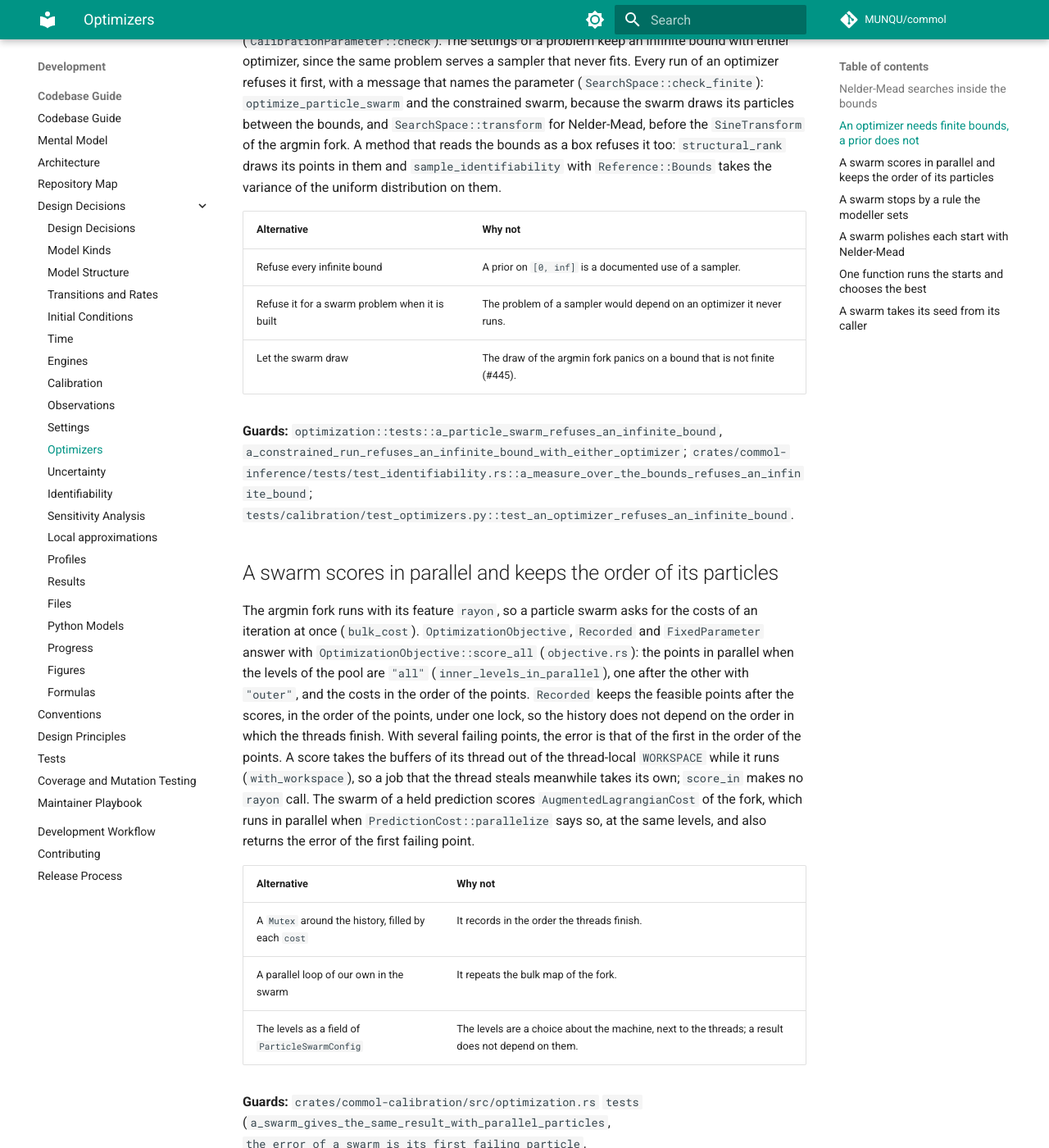
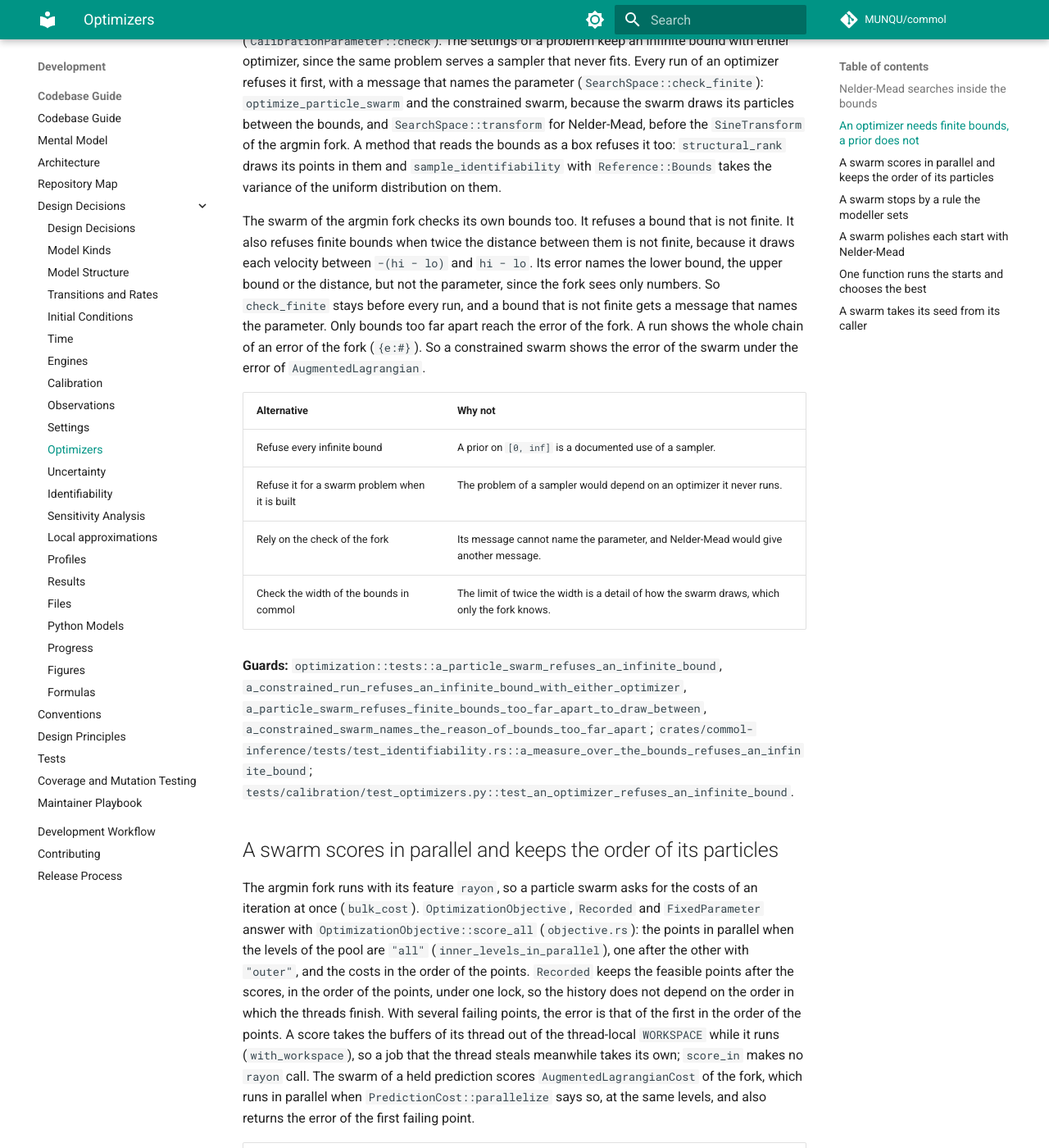
Before and after one commit to MUNQU/commol, an MkDocs documentation site: the page built from docs/codebase/decisions/optimizers.md, in a window 1280 px wide and 1400 px high, scrolled down 805 px. Shown: the whole window at 82% size. Built offline with MkDocs 1.6.1 and Material for MkDocs 9.7.7, drawn with Linux system fonts in a browser that asks for light colours; comment, search, counter and statistics services are not loaded; the version menu is left out.

Commit message:
fix(calibration): an optimizer error shows the reason of the argmin fork

```diff
--- a/docs/codebase/decisions/optimizers.md
+++ b/docs/codebase/decisions/optimizers.md
@@ -37,14 +37,28 @@ refuses it too: `structural_rank` draws its points in them and
 `sample_identifiability` with `Reference::Bounds` takes the variance of the
 uniform distribution on them.
 
+The swarm of the argmin fork checks its own bounds too. It refuses a bound
+that is not finite. It also refuses finite bounds when twice the distance
+between them is not finite, because it draws each velocity between
+`−(hi − lo)` and `hi − lo`. Its error names the lower bound, the upper bound or
+the distance, but not the parameter, since the fork sees only numbers. So
+`check_finite` stays before every run, and a bound that is not finite gets a
+message that names the parameter. Only bounds too far apart reach the error of
+the fork. A run shows the whole chain of an error of the fork (`{e:#}`). So a
+constrained swarm shows the error of the swarm under the error of
+`AugmentedLagrangian`.
+
 | Alternative | Why not |
 |---|---|
 | Refuse every infinite bound | A prior on `[0, inf]` is a documented use of a sampler. |
 | Refuse it for a swarm problem when it is built | The problem of a sampler would depend on an optimizer it never runs. |
-| Let the swarm draw | The draw of the argmin fork panics on a bound that is not finite (#445). |
+| Rely on the check of the fork | Its message cannot name the parameter, and Nelder-Mead would give another message. |
+| Check the width of the bounds in commol | The limit of twice the width is a detail of how the swarm draws, which only the fork knows. |
 
 **Guards:** `optimization::tests::a_particle_swarm_refuses_an_infinite_bound`,
-`a_constrained_run_refuses_an_infinite_bound_with_either_optimizer`;
+`a_constrained_run_refuses_an_infinite_bound_with_either_optimizer`,
+`a_particle_swarm_refuses_finite_bounds_too_far_apart_to_draw_between`,
+`a_constrained_swarm_names_the_reason_of_bounds_too_far_apart`;
 `crates/commol-inference/tests/test_identifiability.rs::a_measure_over_the_bounds_refuses_an_infinite_bound`;
 `tests/calibration/test_optimizers.py::test_an_optimizer_refuses_an_infinite_bound`.
 
```
Also changed, not shown: docs/about/changelog.md (+8 -3 lines), docs/guide/calibration-optimizers.md (+3 -3 lines), 3 other files.
